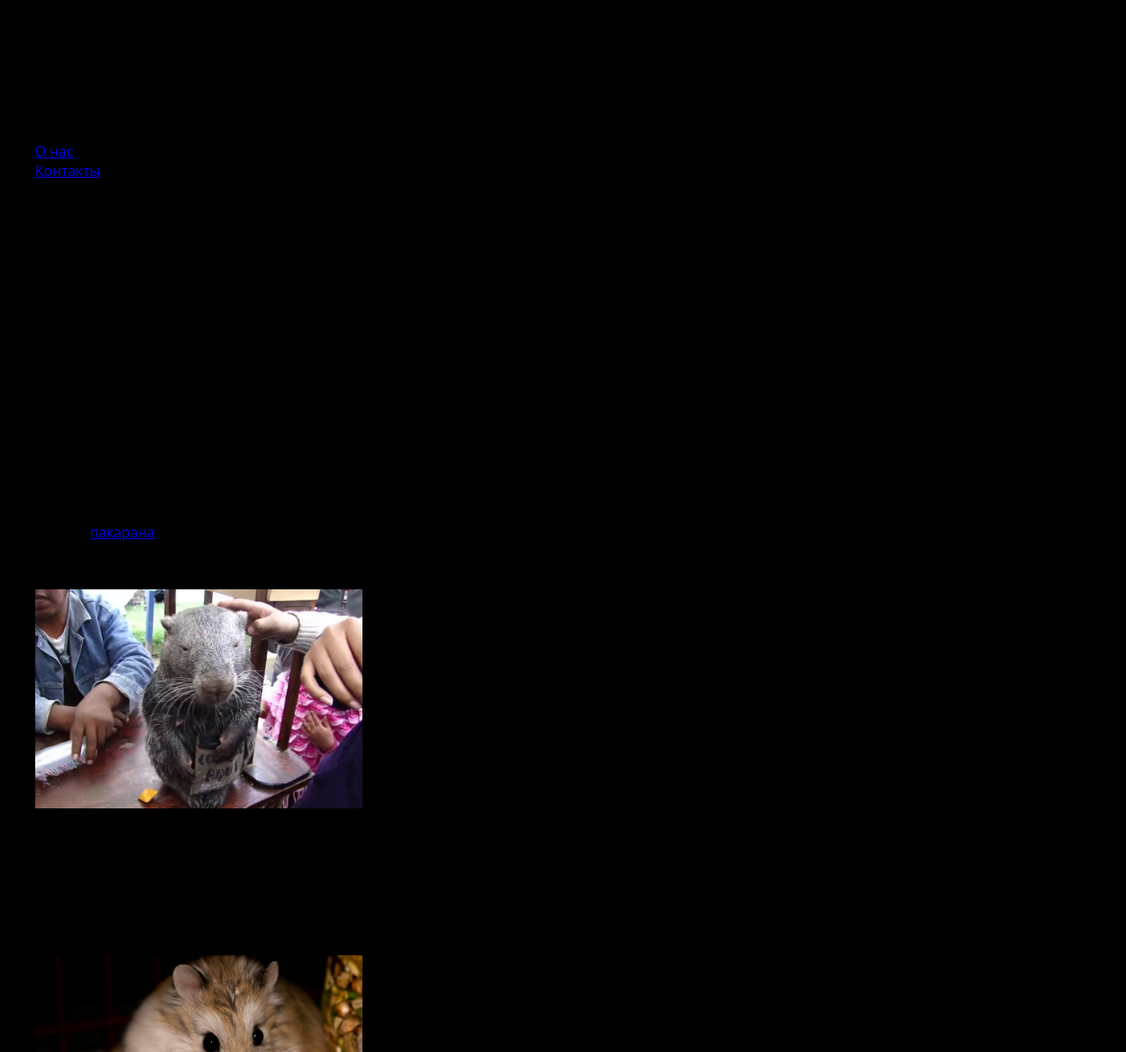
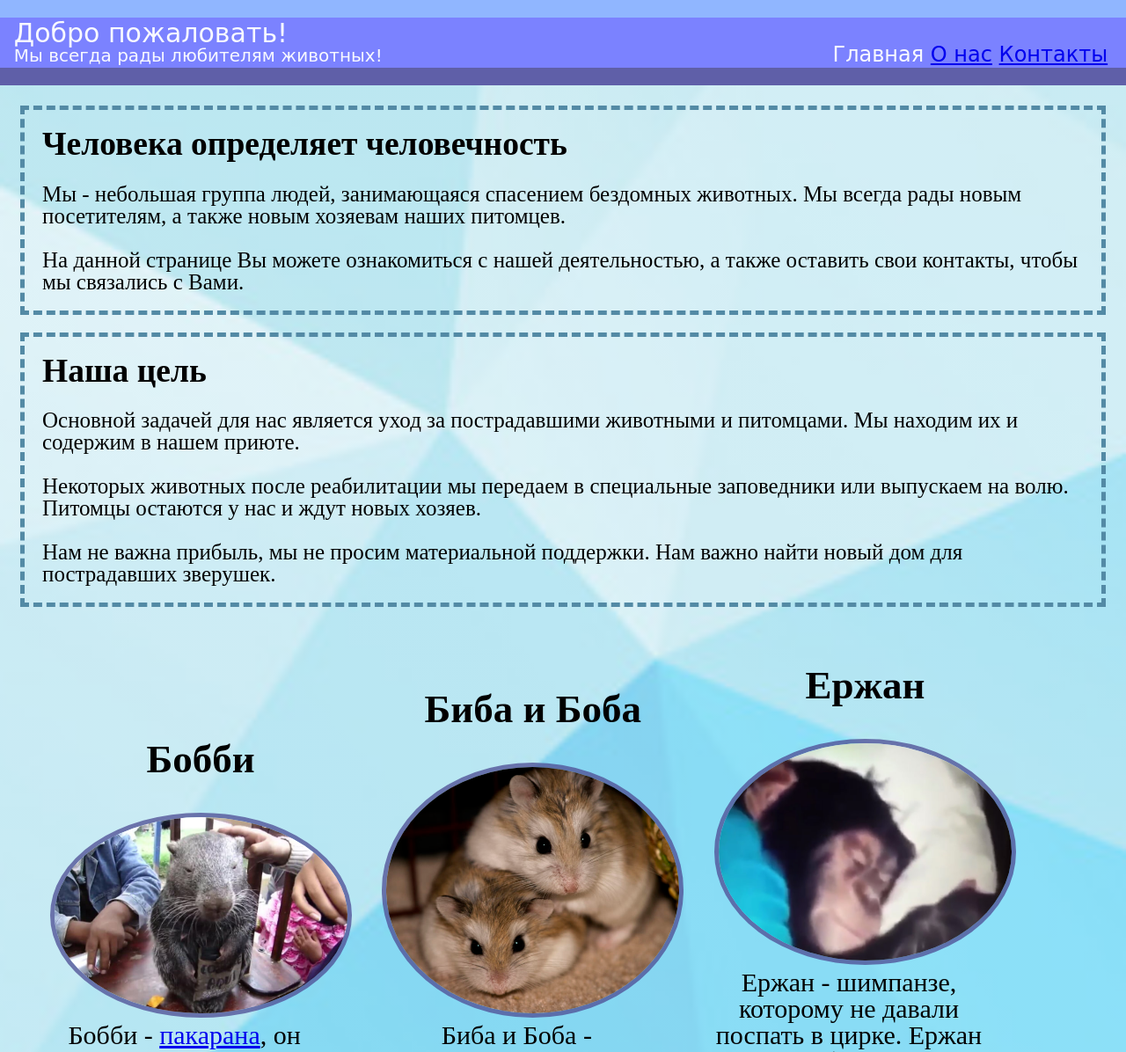
Before and after one commit to Valerii-Tcvetkov/valerii-tcvetkov.github.io, a plain HTML site: page index.html in a window 1280 px wide. Shown: the top 1196 px of the page at 88% size. Drawn offline with Linux system fonts and the light colour scheme.

Commit message:
Add styles to CSS file.

```diff
--- a/index.html
+++ b/index.html
@@ -7,17 +7,21 @@
 </head>
 <body>
 <header>
-    <h1>Добро пожаловать!</h1>
-    <h2>Мы всегда рады любителям животных!</h2>
-    <ul id="navigation_bar">
-        <li class="active"><span>Главная</span></li>
-        <li><a href=#">О нас</a></li>
-        <li><a href=#>Контакты</a></li>
+    <div class="intro">
+        <p class="main_text">Добро пожаловать!</p>
+        <p class="adding_text">Мы всегда рады любителям животных!</p>
+    </div>
+    <div class="navigation_bar">
+        <ul class="nav_list">
+            <li class="nav_item"><span>Главная</span></li>
+            <li class="nav_item"><a href=#">О нас</a></li>
+            <li class="nav_item"><a href=#>Контакты</a></li>
         </ul>
+    </div>
 </header>
 
 <main>
-    <section id="main_info">
+    <section class="main_info">
         <h1>Человека определяет человечность</h1>
         <article>
             <p>Мы - небольшая группа людей, занимающаяся спасением бездомных животных. Мы всегда рады новым посетителям, а также новым хозяевам наших питомцев.</p>
@@ -25,7 +29,7 @@
         </article>
     </section>
 
-    <section id="detail_info">
+    <section class="main_info">
         <h1>Наша цель</h1>
         <article>
             <p>Основной задачей для нас является уход за пострадавшими животными и питомцами. Мы находим их и содержим в нашем приюте.</p>
@@ -34,46 +38,52 @@
         </article>
     </section>
 
-    <ul id="animals">
+    <section class="animals">
+        <ul>
             <li>
                 <h1>Бобби</h1>
+                <img class="img_animal" src="img/pakarana_006.jpg">
                 <p>Бобби - <a href="https://ru.wikipedia.org/wiki/Пакарана">пакарана</a>, он попал к нам два месяца назад.</p>
                 <p>Он выглядел очень уставшим после толп туристов, поэтому мы его выкупили, и теперь он отдыхает у нас.</p>
-            <img src="img/pakarana_006.jpg" height="30%" width="30%">
             </li>
             <li>
                 <h1>Биба и Боба</h1>
+                <img class="img_animal" src="img/dva-homyaka-e1502987422147.jpg">
                 <p>Биба и Боба - джунгарские хомяки, братья. Они очень энергичные и шустрые.</p>
                 <p>Особенно Биба и Боба нравятся детям, но также они способны привлечь и внимание взрослых.</p>
-            <img src="img/dva-homyaka-e1502987422147.jpg" height="30%" width="30%">
             </li>
             <li>
                 <h1>Ержан</h1>
+                <img class="img_animal" src="img/erzhan-768x569.jpg">
                 <p>Ержан - шимпанзе, которому не давали поспать в цирке. Ержан много работал, и даже был героем <a href="https://www.youtube.com/watch?v=QscSOhOUcS4">видеоролика.</a></p>
                 <p>Когда он обрел популярность, мы забрали его себе, и теперь он является символом нашего приюта.</p>
-            <img src="img/erzhan-768x569.jpg" height="30%" width="30%">
             </li>
         </ul>
+    </section>
 
-    <form action=# name="order_form">
+    <form class="info_form" action=#>
         <p>Закажите обратный звонок и мы обязательно Вам перезвоним для дополнительной консультации.</p>
         <fieldset>
             <legend>Контактная информация</legend>
             <p><label for="name">Имя</label><input type="text" id="name" placeholder="Иван"></p>
             <p><label for="phone">Телефон</label><input type="text" id="phone" placeholder="8800553535"></p>
-            <p><label for="comment">Комментарий</label><textarea id="comment" rows="2" cols="50"></textarea></p>
+            <p><label for="comment">Комментарий</label><textarea id="comment" rows="5" cols="50"></textarea></p>
         </fieldset>
+        <button id="order">Заказать звонок</button>
     </form>
-    <button id="order">Заказать звонок</button>
 </main>
 
 <footer>
-    <p>Ищите нас в соцсетях.</p>
+    <div class="intro">
+        <p>Подписывайтесь на наши сообщества в соцсетях:</p>
+    </div>
+    <div class="navigation_bar">
         <ul id="social_network">
-        <li><a href="https://ru-ru.facebook.com"><img src="img/fb_icon_325x325.png" height="5%" width="5%"></a></li>
-        <li><a href="https://vk.com"><img src="img/500px-VK.com-logo.svg.png" height="5%" width="5%"></a></li>
-        <li><a href="https://www.instagram.com"><img src="img/Instagram-Icon.png" height="5%" width="5%"></a></li>
+            <li><a href="https://ru-ru.facebook.com"><img src="img/fb_icon_325x325.png"></a></li>
+            <li><a href="https://vk.com"><img src="img/500px-VK.com-logo.svg.png"></a></li>
+            <li><a href="https://www.instagram.com"><img src="img/Instagram-Icon.png"></a></li>
         </ul>
+    </div>
 </footer>
 </body>
 </html>
--- a/styles/styles.css
+++ b/styles/styles.css
@@ -1,6 +1,138 @@
-body,html{
-    padding: 0;
+body {
     margin: 0;
-    font-family: 'Open Sans', sans-serif;
-    background: black;
+    font-family: 'Montserrat', sans-serif;
+    font-size: 15px;
+    color: #000;
+    line-height: 1.0;
+    font-family: 'Playfair Display', serif;
 }
+
+main {
+    padding: 3px;
+    background: linear-gradient(rgba(255,255,255,0.5), rgba(255,255,255,0.5)), no-repeat center/400% url("../img/blue-background-geometric-vector-21866956.jpg");
+}
+
+header, footer {
+    padding: 3px;
+    background: #7b82ff;
+    color: #f8f9ff;
+    font-size: 24px;
+    font-family: 'Parisienne', cursive;
+    border-bottom: 20px solid #5f5fa8;
+    border-top: 20px solid rgb(144, 182, 255);
+}
+
+.navigation_bar {
+    display: inline-block;
+    text-align: right;
+    width: 37%;
+    margin-right: 1%;
+}
+
+.navigation_bar ul {
+    margin-bottom: 0px;
+    margin-top: 0px;
+}
+
+.intro {
+    display: inline-block;
+    text-align: left;
+    width: 60%;
+    margin-left: 1%;
+}
+
+.intro p {
+    margin-bottom: 0px;
+    margin-top: 0px;
+}
+
+.main_text {
+    font-size: 30px;
+}
+
+.adding_text {
+    font-size: 20px;
+}
+
+.nav_list {
+    text-align: right;
+}
+
+.nav_item {
+    display: inline;
+}
+
+.main_info {
+    border: 5px dashed #538aa5;
+    margin: 20px;
+    padding: 20px;
+    font-size: 25px;
+}
+.main_info h1 {
+    margin: 0px;
+}
+.main_info p {
+    margin-bottom: 0px;
+}
+
+.img_animal {
+    border-radius: 50%;
+    border: 5px solid rgba(78, 78, 149, 0.76);
+    height: 90%;
+    width: 90%;
+}
+
+.animals {
+    font-size: 30px;
+}
+
+.animals li{
+    display: inline-block;
+    width: 30%;
+    text-align: center;
+}
+
+.animals p {
+    margin-bottom: 0px;
+    margin-top: 0px;
+    width: 90%;
+}
+
+.info_form {
+    width: 80%;
+    /*display: compact;*/
+    text-align: center;
+    margin-right: 10%;
+    margin-left: 10%;
+    font-size: 30px;
+}
+
+.info_form fieldset {
+    border: 5px dashed #538aa5;
+}
+
+#social_network li {
+    display: inline;
+}
+
+#social_network img {
+    height: 10%;
+    width: 10%;
+}
+
+#order {
+    font-size: 30px;
+    margin: 20px;
+}
+
+/*ul.navigation_bar {*/
+    /*position: relative;*/
+    /*min-width: 696px;*/
+    /*list-style: none;*/
+    /*padding-top: 20px;*/
+    /*text-align: right;*/
+    /*vertical-align: top;*/
+/*}*/
+/*ul.navigation_bar li {*/
+    /*display: inline;*/
+/*}*/
```
Also changed, not shown: img/abstraction.jpg (added), img/blue-background-geometric-vector-21866956.jpg (added). Lines whose indentation alone changed are shown as unchanged.
